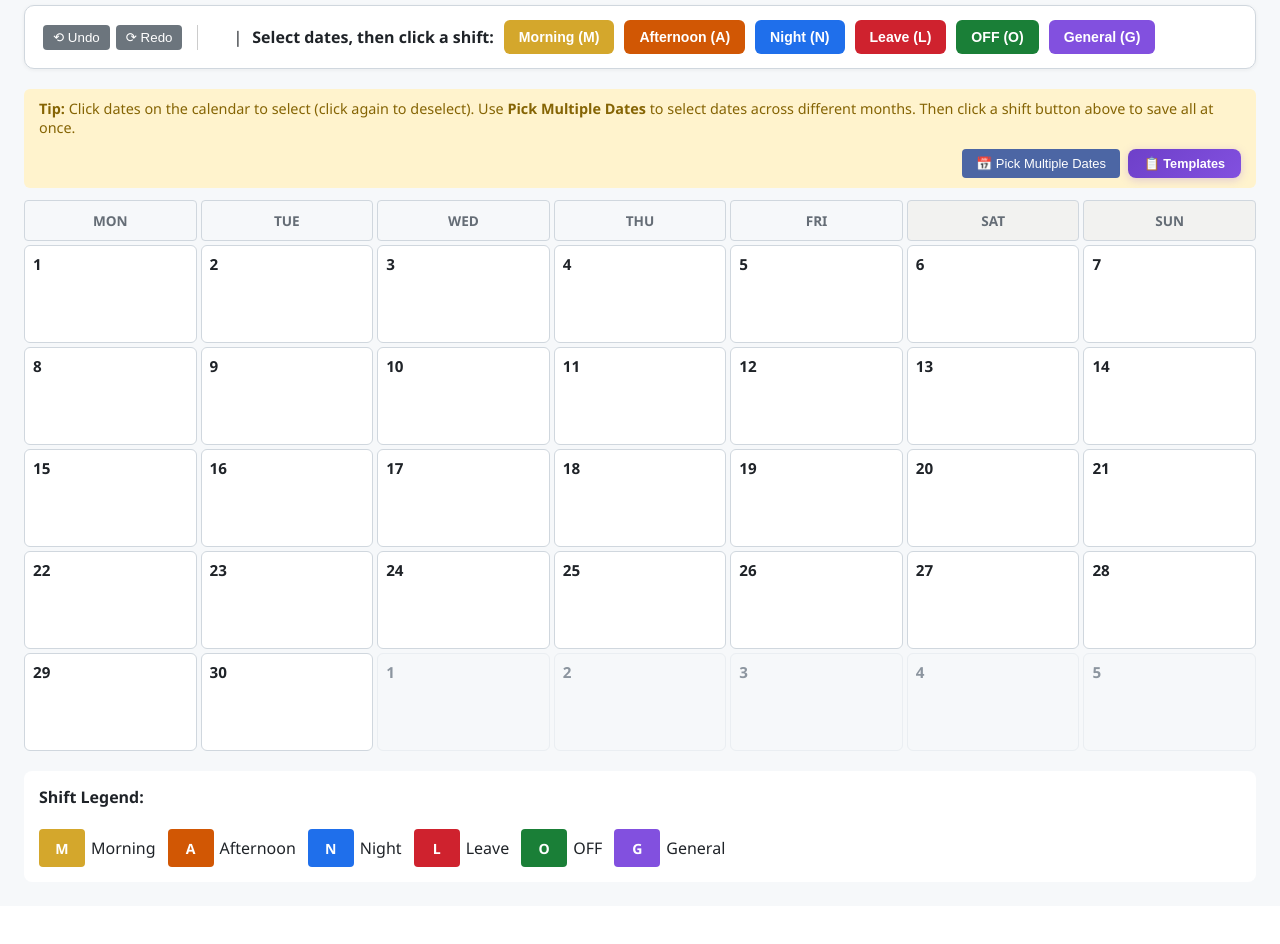
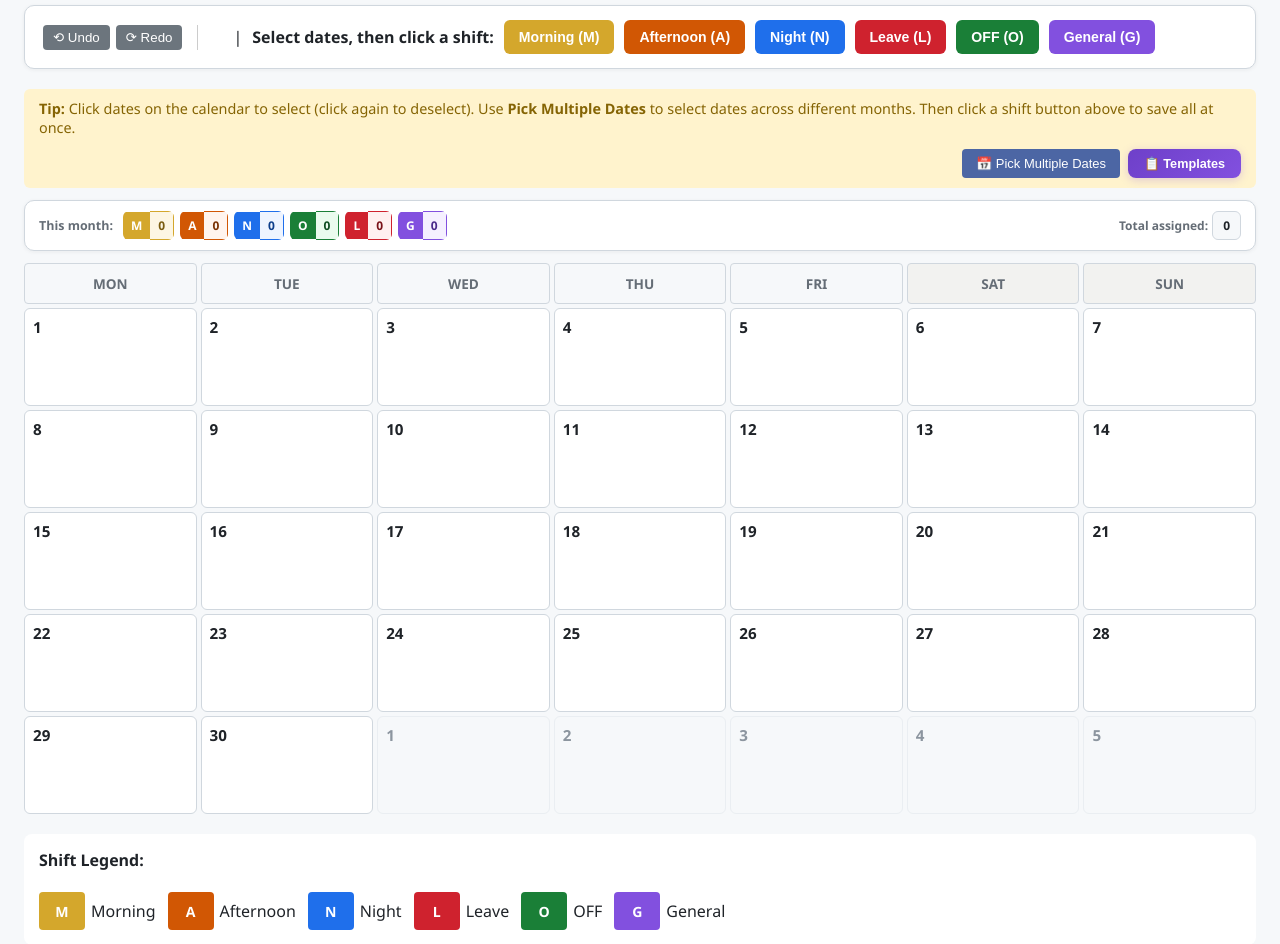
Before and after one commit to BIBIYANAJ/-XBP-Roaster, a Flask app: page /employee_calendar/1 in a window 1280 px wide. Shown: the part 280-1224 px from the top of the page. Before the commit the page ends 1147 px from the top, so only its background shows below. Run offline with Flask 3, Linux system fonts and the light colour scheme; the visitor is signed in with stand-in values (Sample User, id 1); data comes from the database, SQL or seed files in the repository; data that the repository does not hold is empty.

Commit message:
add count

```diff
--- a/templates/employee_calendar.html
+++ b/templates/employee_calendar.html
@@ -436,6 +436,38 @@
                 </div>
             </div>
             {% endif %}
+            <!-- ── Shift Stats Bar ──────────────────────────────────────── -->
+            <div id="shift-stats-bar" style="display:flex;gap:6px;flex-wrap:nowrap;overflow-x:auto;margin-bottom:12px;padding:10px 14px;background:#fff;border:1px solid #d0d7de;border-radius:10px;box-shadow:0 1px 4px rgba(31,35,40,0.06);align-items:center;">
+                <span style="font-size:0.78em;font-weight:700;color:#656d76;white-space:nowrap;margin-right:4px;">This month:</span>
+                <div class="stat-pill" id="stat-M" style="display:flex;align-items:center;gap:0;border-radius:6px;overflow:hidden;flex-shrink:0;">
+                    <span style="background:#d4a72c;color:#fff;font-size:0.75em;font-weight:700;padding:5px 8px;">M</span>
+                    <span style="background:#fdf6e3;color:#7a5c10;font-size:0.75em;font-weight:700;padding:5px 8px;border:1px solid #d4a72c;border-left:none;" id="cnt-M">0</span>
+                </div>
+                <div class="stat-pill" id="stat-A" style="display:flex;align-items:center;gap:0;border-radius:6px;overflow:hidden;flex-shrink:0;">
+                    <span style="background:#d15704;color:#fff;font-size:0.75em;font-weight:700;padding:5px 8px;">A</span>
+                    <span style="background:#fff4ee;color:#7a3002;font-size:0.75em;font-weight:700;padding:5px 8px;border:1px solid #d15704;border-left:none;" id="cnt-A">0</span>
+                </div>
+                <div class="stat-pill" id="stat-N" style="display:flex;align-items:center;gap:0;border-radius:6px;overflow:hidden;flex-shrink:0;">
+                    <span style="background:#1f6feb;color:#fff;font-size:0.75em;font-weight:700;padding:5px 8px;">N</span>
+                    <span style="background:#eef4ff;color:#0c3d8a;font-size:0.75em;font-weight:700;padding:5px 8px;border:1px solid #1f6feb;border-left:none;" id="cnt-N">0</span>
+                </div>
+                <div class="stat-pill" id="stat-O" style="display:flex;align-items:center;gap:0;border-radius:6px;overflow:hidden;flex-shrink:0;">
+                    <span style="background:#1a7f37;color:#fff;font-size:0.75em;font-weight:700;padding:5px 8px;">O</span>
+                    <span style="background:#eafbee;color:#0e4d21;font-size:0.75em;font-weight:700;padding:5px 8px;border:1px solid #1a7f37;border-left:none;" id="cnt-O">0</span>
+                </div>
+                <div class="stat-pill" id="stat-L" style="display:flex;align-items:center;gap:0;border-radius:6px;overflow:hidden;flex-shrink:0;">
+                    <span style="background:#cf222e;color:#fff;font-size:0.75em;font-weight:700;padding:5px 8px;">L</span>
+                    <span style="background:#fff0f0;color:#7a1219;font-size:0.75em;font-weight:700;padding:5px 8px;border:1px solid #cf222e;border-left:none;" id="cnt-L">0</span>
+                </div>
+                <div class="stat-pill" id="stat-G" style="display:flex;align-items:center;gap:0;border-radius:6px;overflow:hidden;flex-shrink:0;">
+                    <span style="background:#8250df;color:#fff;font-size:0.75em;font-weight:700;padding:5px 8px;">G</span>
+                    <span style="background:#f5f0ff;color:#4a2a8a;font-size:0.75em;font-weight:700;padding:5px 8px;border:1px solid #8250df;border-left:none;" id="cnt-G">0</span>
+                </div>
+                <div style="margin-left:auto;display:flex;align-items:center;gap:4px;flex-shrink:0;">
+                    <span style="font-size:0.75em;color:#656d76;font-weight:600;">Total assigned:</span>
+                    <span id="cnt-total" style="font-size:0.75em;font-weight:700;color:#1f2328;background:#f6f8fa;border:1px solid #d0d7de;border-radius:6px;padding:5px 10px;">0</span>
+                </div>
+            </div>
 
             <!-- Monthly Calendar Grid -->
             <div class="calendar-grid">
@@ -743,6 +775,27 @@
             }
             updateSelCount();
         }
+        function computeShiftStats() {
+            const counts = {M:0, A:0, N:0, O:0, L:0, G:0};
+            document.querySelectorAll('.calendar-day[data-date]').forEach(el => {
+                if (el.classList.contains('other-month')) return;
+                const label = el.querySelector('.cell-shift-label');
+                if (label) {
+                    const s = label.textContent.trim();
+                    if (counts.hasOwnProperty(s)) counts[s]++;
+                }
+            });
+            let total = 0;
+            Object.entries(counts).forEach(([k, v]) => {
+                const el = document.getElementById('cnt-' + k);
+                if (el) el.textContent = v;
+                total += v;
+            });
+            const t = document.getElementById('cnt-total');
+            if (t) t.textContent = total;
+        }
+
+        document.addEventListener('DOMContentLoaded', computeShiftStats);
 
         function updateSelCount() {
             const n = selectedDates.size;
@@ -787,6 +840,7 @@
                     document.querySelectorAll('.calendar-day.selected').forEach(el => el.classList.remove('selected'));
                     updateSelCount();
                     saveState();
+                    computeShiftStats(); // ← add this line
                     showNotification(data.message, data.status);
                 } else {
                     showNotification(data.message, 'error');
```
